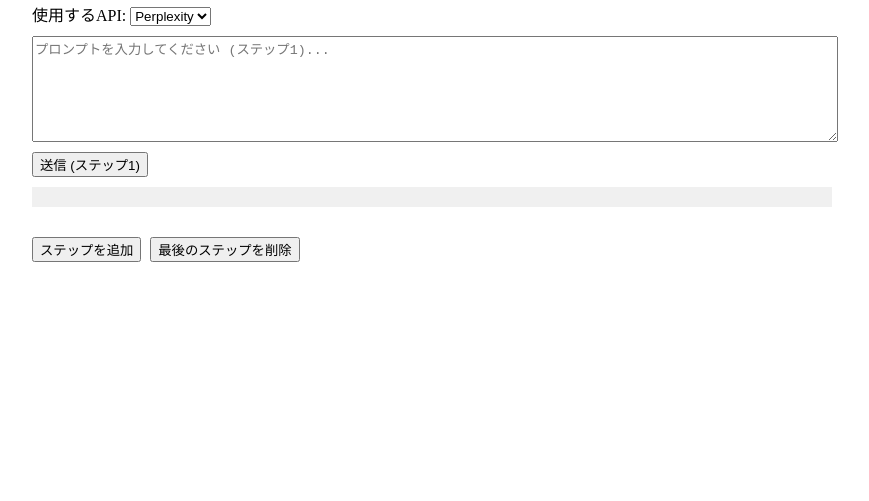
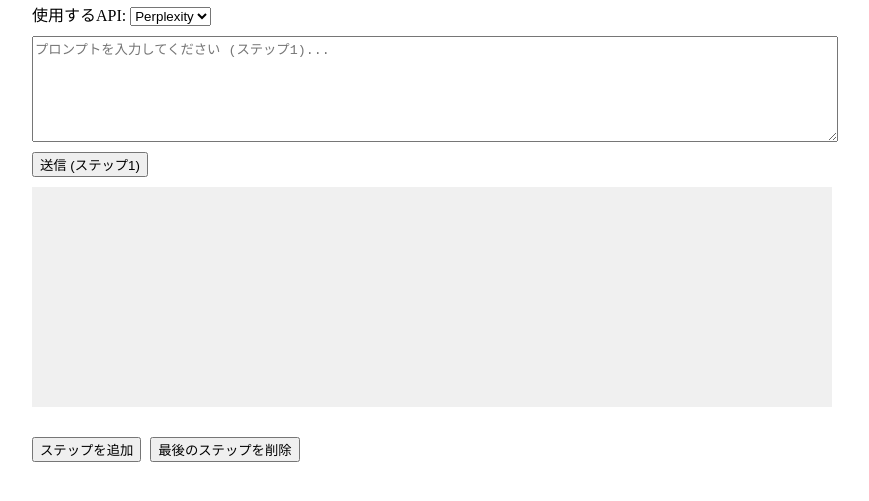
Before and after one commit to HayatoHongo/tsuishikouai, a website: page public/index.html in a window 1280 px wide. Shown: the part 87-588 px from the top of the page, without its empty margins (208-1077 px from the left). Drawn offline with Linux system fonts and the light colour scheme.

Commit message:
リスポンスの欄を追加

```diff
--- a/public/style.css
+++ b/public/style.css
@@ -12,7 +12,10 @@
   margin-top: 10px;
   background: #f0f0f0;
   padding: 10px;
+  min-height: 200px; /* レスポンス表示欄の最低高さを200pxに設定 */
+  overflow-y: auto;  /* 縦スクロールを有効化（長い場合スクロールバー表示）*/
 }
+
 
 textarea {
   width: 100%;
```
